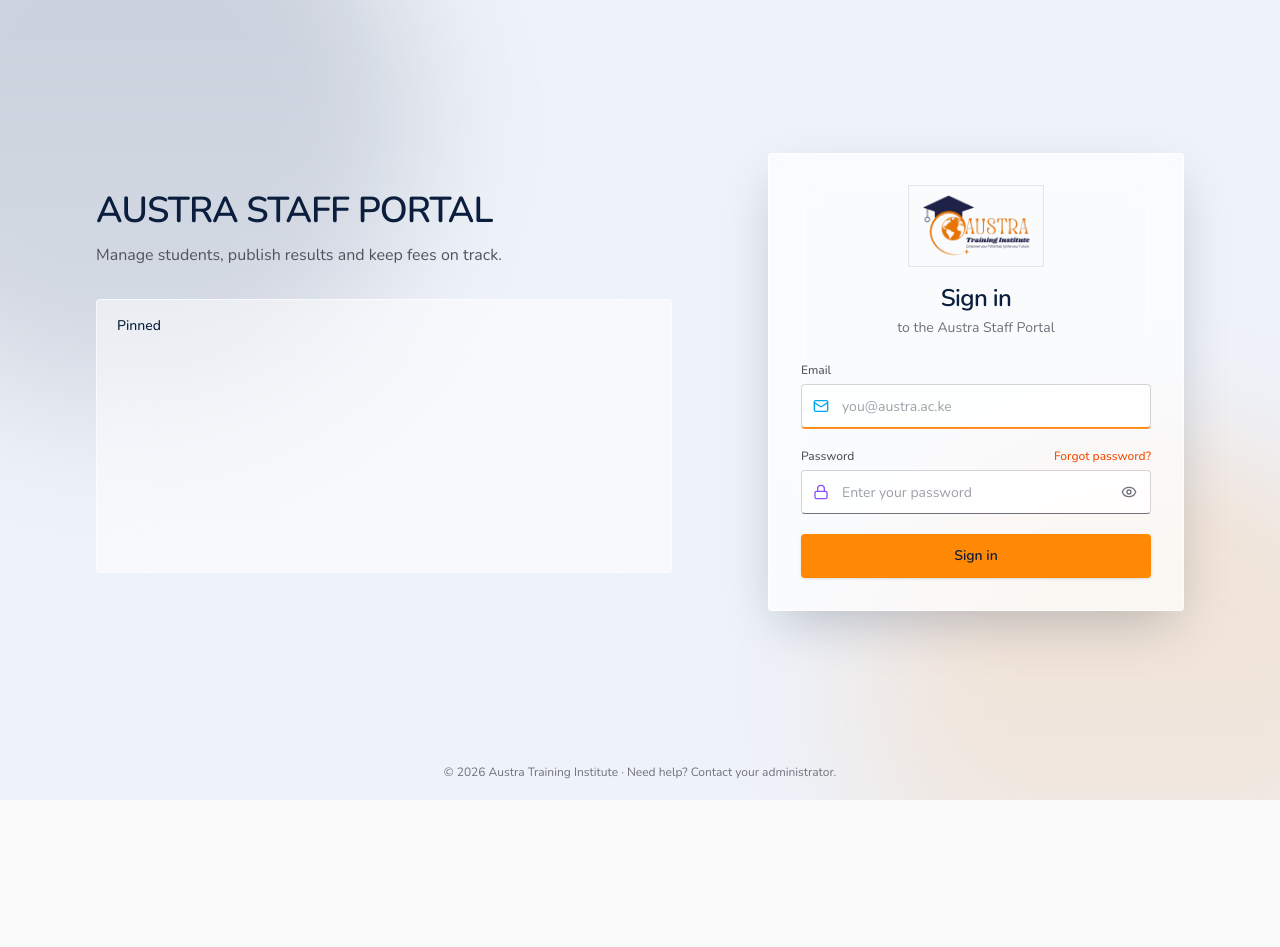
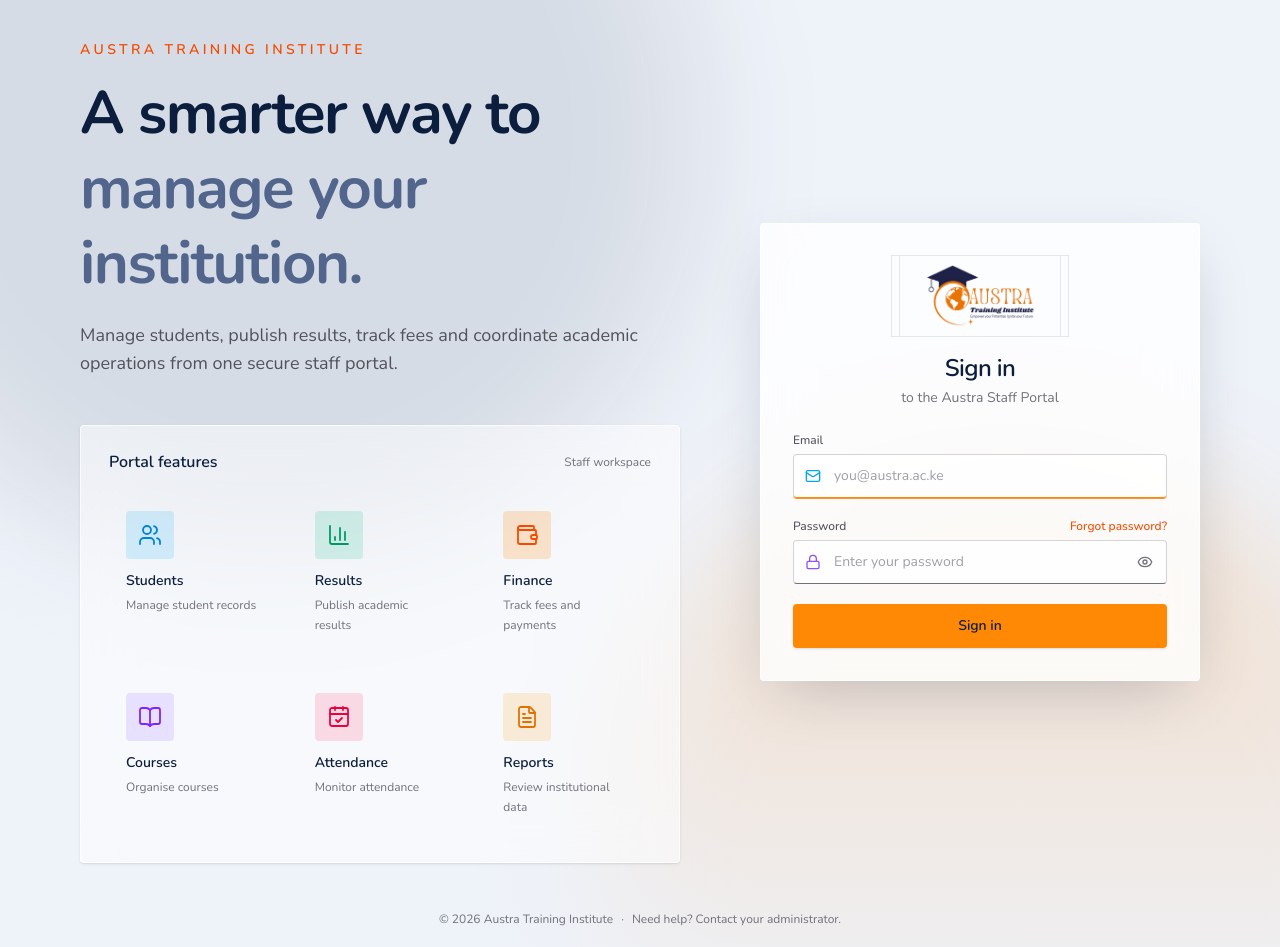
Before and after one commit to Laamilabs/austra-staff-portal, a Next.js app: page /login in a window 1280 px wide. Before the commit the page ends 800 px from the top, so only its background shows below. Built offline with nearby package versions, Linux system fonts and the light colour scheme; no server answers; a web font is replaced by a local one.

Commit message:
login page width update

```diff
--- a/app/login/LoginForm.tsx
+++ b/app/login/LoginForm.tsx
@@ -49,18 +49,20 @@
   };
 
   return (
-    <div className="w-full rounded-sm border border-white/60 bg-white/70 p-8 shadow-[0_20px_50px_-12px_rgba(11,30,61,0.25)] backdrop-blur-xl dark:border-white/10 dark:bg-[#0B1E3D]/60 dark:shadow-black/40">
+    <div className="w-full rounded-sm border border-white/70 bg-white/80 p-5 shadow-[0_20px_60px_-20px_rgba(11,30,61,0.25)] backdrop-blur-xl dark:border-white/10 dark:bg-[#0B1E3D]/70 dark:shadow-black/40 sm:p-7 lg:p-8">
       {/* Identity, like the Windows sign-in avatar */}
       <div className="flex flex-col items-center text-center">
         <span className="flex h-20 w-auto items-center justify-center overflow-hidden p-2 ring-1 ring-[#0B1E3D]/10 dark:ring-white/15">
+          <span className="flex h-20 w-40 items-center justify-center overflow-hidden p-2 ring-1 ring-[#0B1E3D]/10 dark:ring-white/15">
             <Image
               src="/logo.png"
               alt="Austra Training Institute"
               width={192}
               height={96}
               priority
-            className="h-full w-full object-contain mix-blend-multiply"
+              className="h-full w-full object-contain"
             />
+          </span>
         </span>
         <h1 className="mt-4 text-2xl font-semibold tracking-tight text-[#0B1E3D] dark:text-white">
           Sign in
@@ -116,7 +118,7 @@
             </label>
             <Link
               href="/forgot-password"
-              className="rounded-sm text-xs font-medium text-orange-600 hover:underline focus-visible:outline focus-visible:outline-2 focus-visible:outline-orange-400 dark:text-orange-400"
+              className="rounded-sm text-xs font-medium text-orange-600 hover:underline focus-visible:outline focus-visible:outline-orange-400 dark:text-orange-400"
             >
               Forgot password?
             </Link>
@@ -145,7 +147,7 @@
               onClick={() => setShowPassword((v) => !v)}
               aria-label={showPassword ? "Hide password" : "Show password"}
               aria-pressed={showPassword}
-              className="absolute right-1 top-1/2 flex h-9 w-9 -translate-y-1/2 items-center justify-center rounded-sm text-zinc-500 hover:bg-zinc-900/5 hover:text-[#0B1E3D] focus-visible:outline focus-visible:outline-2 focus-visible:outline-orange-400 dark:text-zinc-400 dark:hover:bg-white/10 dark:hover:text-white"
+              className="absolute right-1 top-1/2 flex h-9 w-9 -translate-y-1/2 items-center justify-center rounded-sm text-zinc-500 hover:bg-zinc-900/5 hover:text-[#0B1E3D] focus-visible:outline focus-visible:outline-orange-400 dark:text-zinc-400 dark:hover:bg-white/10 dark:hover:text-white"
             >
               {showPassword ? <EyeOff className="h-4 w-4" /> : <Eye className="h-4 w-4" />}
             </button>
@@ -160,7 +162,7 @@
         <button
           type="submit"
           disabled={isLoading}
-          className="flex h-11 w-full items-center justify-center gap-2 rounded-sm bg-orange-400 text-sm font-semibold text-[#0B1E3D] shadow-sm transition hover:bg-orange-300 active:scale-[0.99] focus-visible:outline focus-visible:outline-2 focus-visible:outline-offset-2 focus-visible:outline-[#0B1E3D] disabled:cursor-not-allowed disabled:opacity-70 dark:focus-visible:outline-white"
+          className="flex h-11 w-full items-center justify-center gap-2 rounded-sm bg-orange-400 text-sm font-semibold text-[#0B1E3D] shadow-sm transition hover:bg-orange-300 active:scale-[0.99] focus-visible:outline focus-visible:outline-offset-2 focus-visible:outline-[#0B1E3D] disabled:cursor-not-allowed disabled:opacity-70 dark:focus-visible:outline-white"
         >
           {isLoading ? (
             <>
--- a/app/login/LoginHero.tsx
+++ b/app/login/LoginHero.tsx
@@ -1,3 +1,4 @@
+
 "use client";
 
 import {
@@ -10,51 +11,132 @@
   type LucideIcon,
 } from "lucide-react";
 
-// Like pinned apps in the Windows 11 Start menu: what you'll find after signing in
-const TILES: { label: string; icon: LucideIcon; tone: string }[] = [
-  { label: "Students", icon: Users, tone: "bg-sky-500/15 text-sky-600 dark:text-sky-400" },
-  { label: "Results", icon: BarChart3, tone: "bg-emerald-500/15 text-emerald-600 dark:text-emerald-400" },
-  { label: "Finance", icon: Wallet, tone: "bg-orange-400/20 text-orange-600 dark:text-orange-400" },
-  { label: "Courses", icon: BookOpen, tone: "bg-violet-500/15 text-violet-600 dark:text-violet-400" },
-  { label: "Attendance", icon: CalendarCheck, tone: "bg-rose-500/15 text-rose-600 dark:text-rose-400" },
-  { label: "Reports", icon: FileText, tone: "bg-amber-500/15 text-amber-600 dark:text-amber-400" },
+const TILES: {
+  label: string;
+  icon: LucideIcon;
+  tone: string;
+  description: string;
+}[] = [
+  {
+    label: "Students",
+    icon: Users,
+    tone: "bg-sky-500/15 text-sky-600 dark:text-sky-400",
+    description: "Manage student records",
+  },
+  {
+    label: "Results",
+    icon: BarChart3,
+    tone: "bg-emerald-500/15 text-emerald-600 dark:text-emerald-400",
+    description: "Publish academic results",
+  },
+  {
+    label: "Finance",
+    icon: Wallet,
+    tone: "bg-orange-400/20 text-orange-600 dark:text-orange-400",
+    description: "Track fees and payments",
+  },
+  {
+    label: "Courses",
+    icon: BookOpen,
+    tone: "bg-violet-500/15 text-violet-600 dark:text-violet-400",
+    description: "Organise courses",
+  },
+  {
+    label: "Attendance",
+    icon: CalendarCheck,
+    tone: "bg-rose-500/15 text-rose-600 dark:text-rose-400",
+    description: "Monitor attendance",
+  },
+  {
+    label: "Reports",
+    icon: FileText,
+    tone: "bg-amber-500/15 text-amber-600 dark:text-amber-400",
+    description: "Review institutional data",
+  },
 ];
 
 export default function LoginHero() {
   return (
-    <section className="mx-auto w-full max-w-xl lg:mx-0">
-      <div className="text-center lg:text-left">
-        <h2 className="text-3xl font-semibold tracking-tight text-[#0B1E3D] dark:text-white sm:text-4xl">
-          AUSTRA STAFF PORTAL
+    <section className="mx-auto w-full max-w-250 lg:mx-0">
+      <div className="max-w-3xl text-center lg:text-left">
+        <p className="mb-4 text-xs font-semibold uppercase tracking-[0.24em] text-orange-600 dark:text-orange-400 sm:text-sm">
+          Austra Training Institute
+        </p>
+
+        <h2 className="text-3xl font-bold leading-tight tracking-tight text-[#0B1E3D] dark:text-white sm:text-4xl md:text-5xl xl:text-6xl min-[2000px]:text-7xl">
+          A smarter way to
+          <span className="block text-[#52658C] dark:text-[#9EB3DE]">
+            manage your institution.
+          </span>
         </h2>
-        <p className="mt-3 max-w-md text-base text-zinc-600 dark:text-zinc-400 max-lg:mx-auto">
-          Manage students, publish results and keep fees on track.
+
+        <p className="mx-auto mt-5 max-w-2xl text-sm leading-7 text-zinc-600 dark:text-zinc-400 sm:text-base lg:mx-0 xl:text-lg">
+          Manage students, publish results, track fees and
+          coordinate academic operations from one secure
+          staff portal.
         </p>
       </div>
 
-      {/* Start-menu panel, hidden on small screens so the form stays first */}
-      <div className="mt-8 hidden rounded-sm border border-white/60 bg-white/50 p-4 backdrop-blur-xl dark:border-white/10 dark:bg-[#0B1E3D]/40 sm:block">
-        <p className="mb-3 px-1 text-sm font-medium text-[#0B1E3D] dark:text-zinc-100">Pinned</p>
-        <ul className="grid grid-cols-3 gap-2" aria-label="What you can manage">
-          {TILES.map(({ label, icon: Icon, tone }, i) => (
+      <div className="mx-auto mt-8 max-w-4xl rounded-sm border border-white/70 bg-white/50 p-3 shadow-sm backdrop-blur-xl dark:border-white/10 dark:bg-[#0B1E3D]/35 sm:mt-10 sm:p-5 xl:mt-12 xl:p-6">
+        <div className="mb-4 flex items-center justify-between px-1">
+          <p className="text-sm font-semibold text-[#0B1E3D] dark:text-white sm:text-base">
+            Portal features
+          </p>
+          <span className="text-xs text-zinc-500 dark:text-zinc-400">
+            Staff workspace
+          </span>
+        </div>
+
+        <ul
+          aria-label="Portal features"
+          className="grid grid-cols-2 gap-2 sm:grid-cols-3 sm:gap-3 xl:gap-4"
+        >
+          {TILES.map(({ label, icon: Icon, tone, description }, i) => (
             <li
               key={label}
-              className="lh-in flex flex-col items-center gap-2 rounded-sm px-2 py-4 transition-colors hover:bg-white/70 dark:hover:bg-white/10"
-              style={{ animationDelay: `${0.1 + i * 0.07}s` }}
+              className="lh-in group flex min-w-0 items-center gap-3 rounded-sm border border-transparent p-3 transition-colors hover:border-[#0B1E3D]/10 hover:bg-white/80 dark:hover:border-white/10 dark:hover:bg-white/5 sm:flex-col sm:items-start sm:p-4 xl:p-5"
+              style={{ animationDelay: `${i * 60}ms` }}
             >
-              <span className={`flex h-11 w-11 items-center justify-center rounded-sm ${tone}`}>
-                <Icon className="h-5 w-5" strokeWidth={2} />
+              <span
+                className={`flex h-10 w-10 shrink-0 items-center justify-center rounded-sm sm:h-12 sm:w-12 ${tone}`}
+              >
+                <Icon className="h-5 w-5 sm:h-6 sm:w-6" strokeWidth={1.8} />
               </span>
-              <span className="text-xs font-medium text-[#0B1E3D] dark:text-zinc-200">{label}</span>
+
+              <span className="min-w-0">
+                <span className="block text-sm font-semibold text-[#0B1E3D] dark:text-zinc-100">
+                  {label}
+                </span>
+                <span className="mt-1 hidden text-xs leading-5 text-zinc-500 dark:text-zinc-400 sm:block">
+                  {description}
+                </span>
+              </span>
             </li>
           ))}
         </ul>
       </div>
 
       <style>{`
-        @keyframes lh-in { from { opacity: 0; transform: translateY(8px); } to { opacity: 1; transform: none; } }
-        .lh-in { animation: lh-in .45s ease-out both; }
-        @media (prefers-reduced-motion: reduce) { .lh-in { animation: none; } }
+        @keyframes lh-in {
+          from {
+            opacity: 0;
+            transform: translateY(8px);
+          }
+          to {
+            opacity: 1;
+            transform: translateY(0);
+          }
+        }
+
+        .lh-in {
+          animation: lh-in 450ms ease-out both;
+        }
+
+        @media (prefers-reduced-motion: reduce) {
+          .lh-in {
+            animation: none;
+          }
+        }
       `}</style>
     </section>
   );
--- a/app/login/page.tsx
+++ b/app/login/page.tsx
@@ -1,3 +1,4 @@
+
 "use client";
 
 import LoginForm from "./LoginForm";
@@ -5,21 +6,31 @@
 
 export default function LoginPage() {
   return (
-    <main className="relative isolate flex min-h-screen flex-col overflow-hidden bg-[#EEF2F9] dark:bg-[#050D1B]">
-      {/* Mica: two soft blooms, navy + orange, in both themes */}
-      <div aria-hidden="true" className="pointer-events-none absolute inset-0 -z-10">
-        <div className="absolute -left-40 -top-40 h-144 w-xl rounded-full bg-[#0B1E3D]/15 blur-3xl dark:bg-[#1B3A6B]/50" />
-        <div className="absolute -bottom-48 -right-32 h-136 w-136 rounded-full bg-orange-400/25 blur-3xl dark:bg-orange-400/15" />
-        <div className="absolute inset-0 bg-[linear-gradient(to_bottom,transparent,rgba(238,242,249,0.6))] dark:bg-[linear-gradient(to_bottom,transparent,rgba(5,13,27,0.7))]" />
+    <main className="relative isolate flex min-h-dvh flex-col overflow-hidden bg-[#EEF2F9] dark:bg-[#050D1B]">
+      {/* Responsive background decoration */}
+      <div
+        aria-hidden="true"
+        className="pointer-events-none absolute inset-0 -z-10 overflow-hidden"
+      >
+        <div className="absolute left-[-12%] -top-72 h-[min(70vw,850px)] w-[min(70vw,850px)] rounded-full bg-[#0B1E3D]/10 blur-3xl dark:bg-[#1B3A6B]/35" />
+
+        <div className="absolute -bottom-80 right-[-10%] h-[min(65vw,800px)] w-[min(65vw,800px)] rounded-full bg-orange-400/20 blur-3xl dark:bg-orange-400/10" />
+
+        <div className="absolute inset-0 bg-linear-to-b from-transparent via-transparent to-[#EEF2F9]/80 dark:to-[#050D1B]/80" />
       </div>
 
-      <div className="mx-auto grid w-full max-w-6xl flex-1 items-center gap-10 px-4 py-10 sm:px-6 lg:grid-cols-[1fr_26rem] lg:gap-16 lg:px-8">
+      {/* Fluid container with ultrawide limits */}
+      <div className="mx-auto grid w-full max-w-[1800px] flex-1 grid-cols-1 items-center gap-10 px-5 py-10 sm:px-8 md:px-12 lg:grid-cols-[minmax(0,1fr)_minmax(380px,440px)] lg:gap-12 lg:px-16 xl:gap-20 xl:px-20 2xl:gap-28 2xl:px-24 min-[2000px]:px-28 min-[2400px]:px-32">
         <LoginHero />
-        <LoginForm />
+        <div className="mx-auto w-full max-w-110 lg:mx-0 lg:justify-self-end">
+          <LoginForm />
+        </div>
       </div>
 
-      <footer className="px-4 pb-5 text-center text-xs text-zinc-500 dark:text-zinc-400">
-        © {new Date().getFullYear()} Austra Training Institute · Need help? Contact your administrator.
+      <footer className="px-5 pb-5 pt-2 text-center text-xs text-zinc-500 dark:text-zinc-400 sm:px-8">
+        © {new Date().getFullYear()} Austra Training Institute
+        <span className="mx-2">·</span>
+        Need help? Contact your administrator.
       </footer>
     </main>
   );
```
Lines whose indentation alone changed are shown as unchanged.
